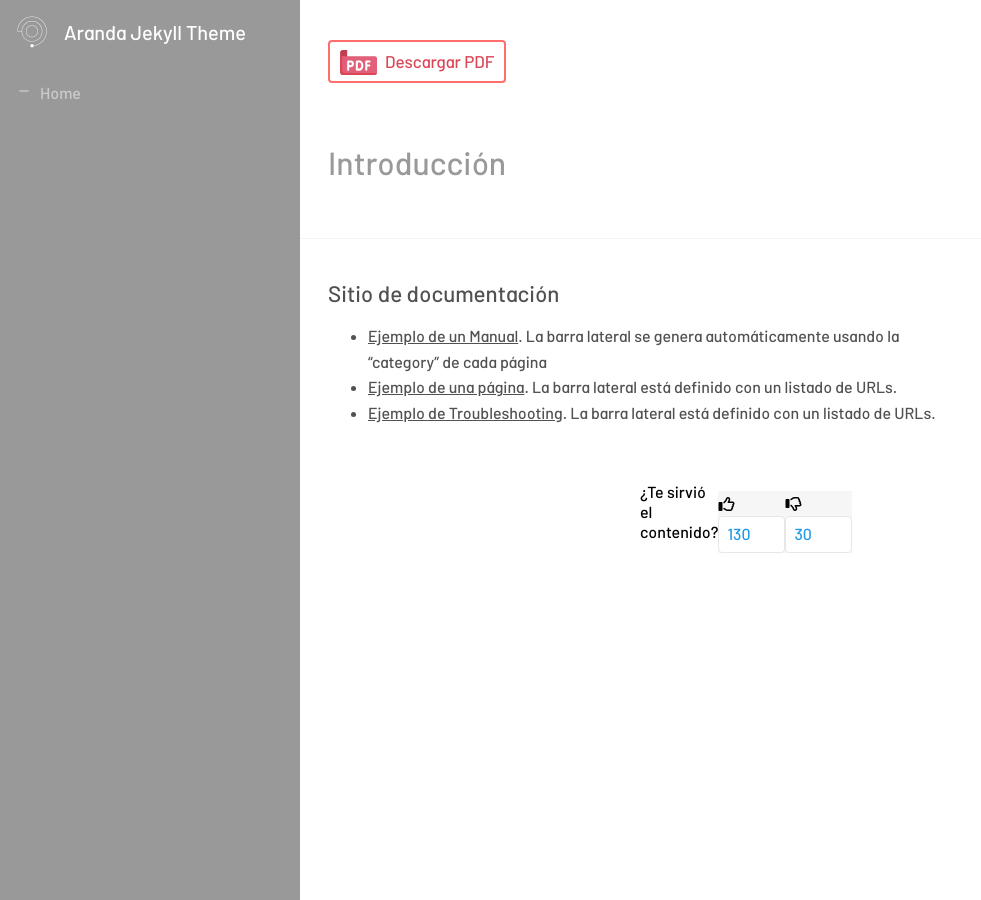
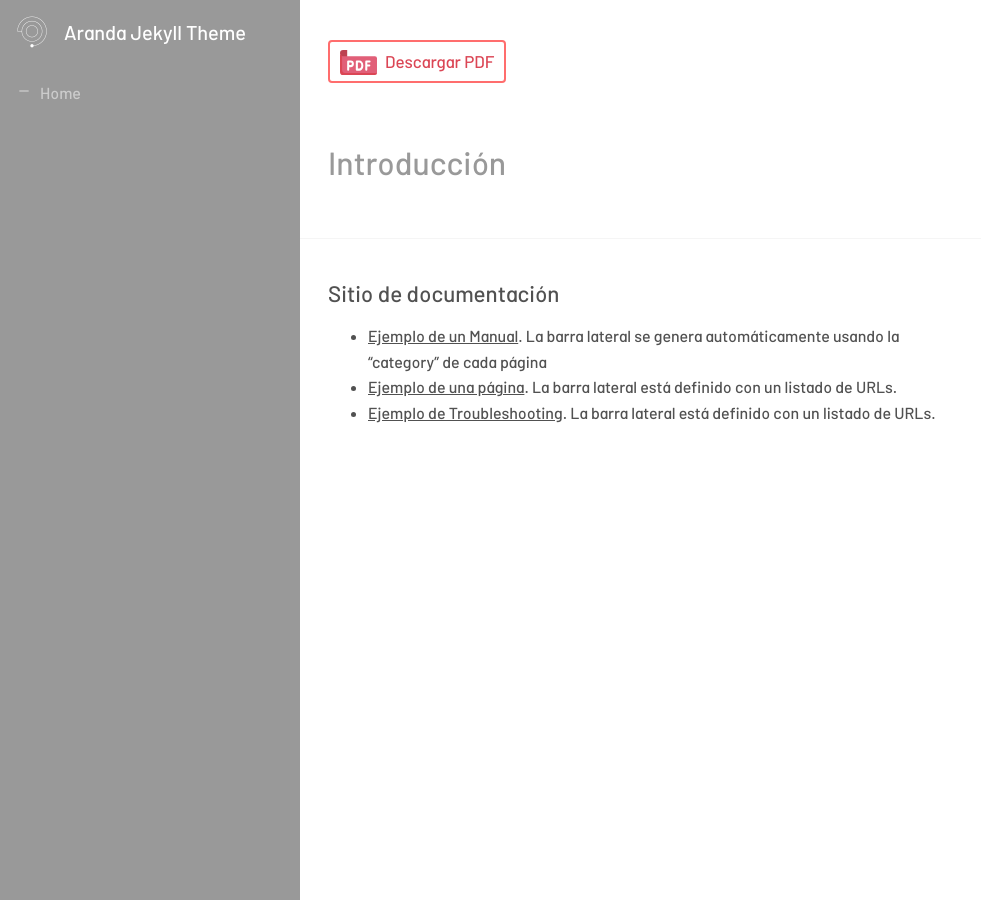
Before and after one commit to Nats85/Manuales-Aranda-Apis, a Jekyll site: the page built from index.md, in a window 1280 px wide and 900 px high. Shown: the whole window, without its empty margins (0-981 px from the left). Built offline with Jekyll 4.4.1, drawn with Linux system fonts in a browser that asks for light colours; nearby versions of some CDN libraries.

Commit message:
Update default.html

```diff
--- a/_layouts/default.html
+++ b/_layouts/default.html
@@ -13,9 +13,8 @@
       {{ content }}
 
     </main>
-    <div class="vote-container">{% include vote_count.html %}</div>
   </div>
-
+  <div class="vote-container">{% include vote_count.html %}</div>
   {% include footer.html %}
   {% include scripts.html %}
 </body>
```
